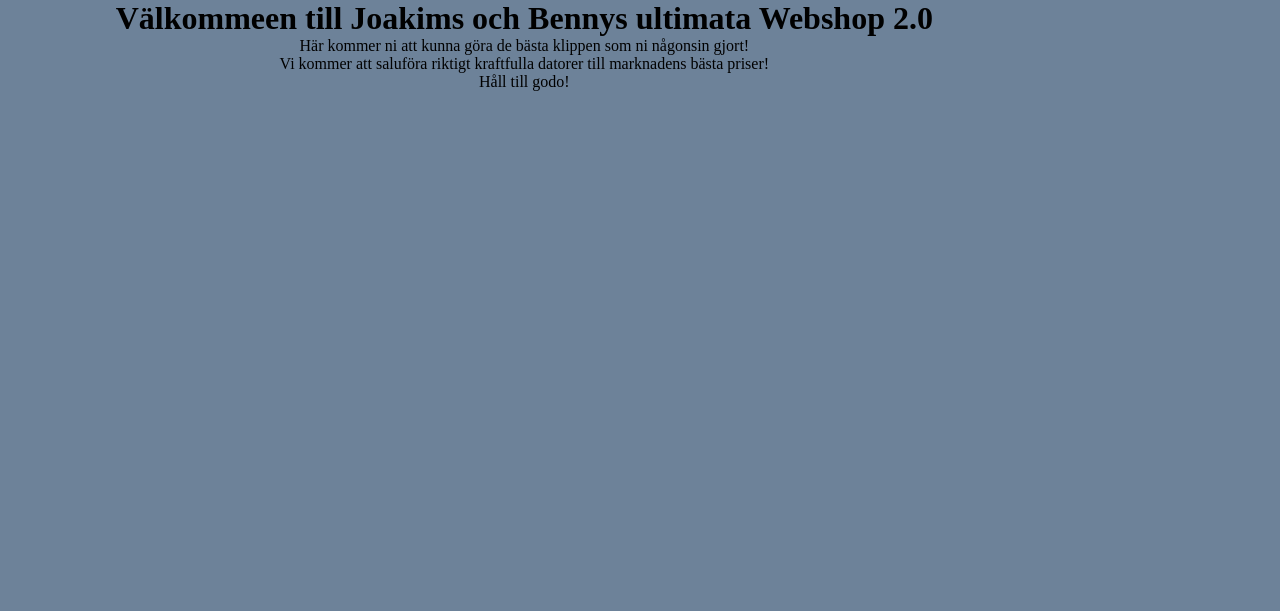
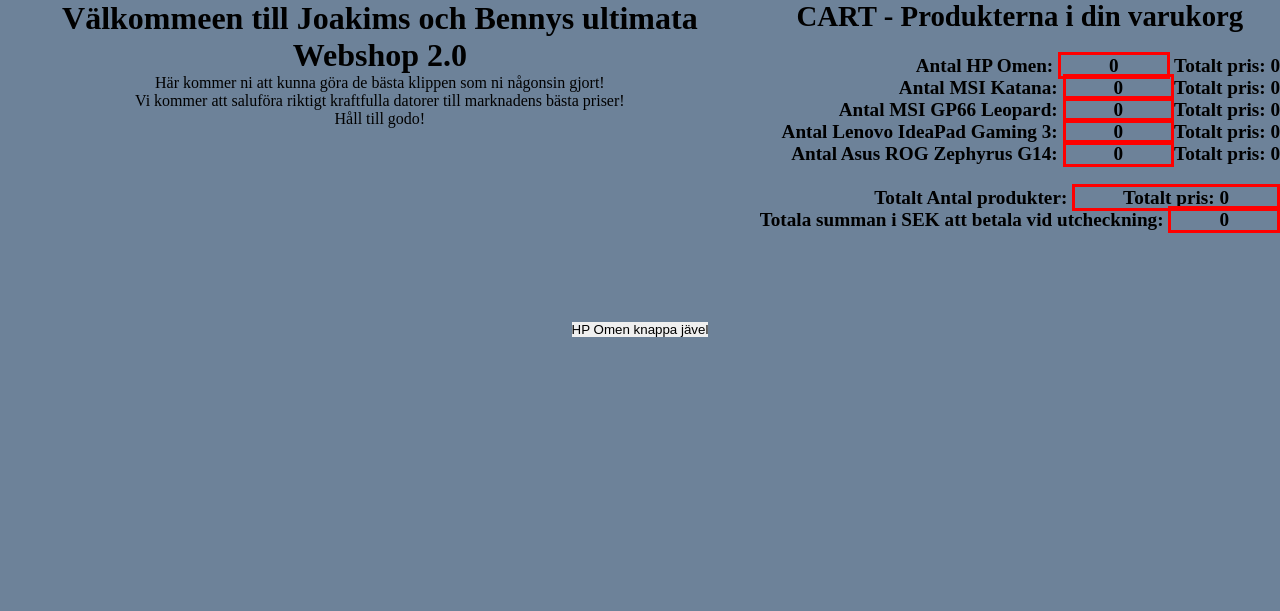
Before and after one commit to J0kk3/Miniprojekt-3-Online-shop, a plain HTML site: page index.html in a window 1280 px wide. Drawn offline with Linux system fonts and the light colour scheme; no server answers.

Commit message:
Creating new Cart

```diff
--- a/css/style.css
+++ b/css/style.css
@@ -48,6 +48,21 @@ nav a
     grid-column: 1/3;
 
 }
+
+.cart{
+    grid-row: 1/2;
+    grid-column: 2/3;
+    font-weight: bolder;
+    font-size: larger;
+    text-align: right;
+    }
+
+    .compNr{
+        border: solid red 3px;
+        padding-left: 3rem;
+        padding-right: 3rem;
+    }
+
 .products
 {
     grid-row: 2/3;
--- a/index.html
+++ b/index.html
@@ -20,6 +20,33 @@
                 <p>Håll till godo!</p>
             </article>
         </main>
+
+        <div class="cart">
+            <p>
+            <h2>CART - Produkterna i din varukorg</h2>
+            <br>
+            </p>
+            <span id="hpOmen">Antal HP Omen: </span> <span id="hpOmenQ" class="compNr">0</span> <span id="HpPrice" > Totalt pris: 0</span>
+            <br>
+            <span id="msiKatana">Antal MSI Katana: </span> <span id="msiKatanaQ" class="compNr">0</span><span id="msiKatPrice" >Totalt pris: 0</span>
+            <br>
+            <span id="msiGp">Antal MSI GP66 Leopard: </span> <span id="msiGpQ" class="compNr">0</span><span id="msiGpPrice" >Totalt pris: 0</span>
+            <br>
+            <span id="lenovoIdeaPad">Antal Lenovo IdeaPad Gaming 3: </span> <span id="lenovoIdeaPadQ" class="compNr">0</span><span id="lenovoPrice" >Totalt pris: 0</span>
+            <br>
+            <span id="asusRogZ">Antal Asus ROG Zephyrus G14: </span> <span id="asusRogZQ" class="compNr">0</span><span id="asusRogPrice" >Totalt pris: 0</span>
+                <br>
+            <br>
+            <span id="totalProducts">Totalt Antal produkter:</span> <span id="totalProductsQ" class="compNr">Totalt pris: 0</span>
+            <br>
+            <span id="totalAmount">Totala summan i SEK att betala vid utcheckning:</span> <span id="totalAmountQ" class="compNr">0</span>
+
+        </div>
+
+        <div class="products">
+            <button class="buttonz99">HP Omen knappa jävel</button>
+        </div>
+
         <div class="products">
         </div>
     </div>
```
Also changed, not shown: modules/cart.js (added, +9 -0 lines).
